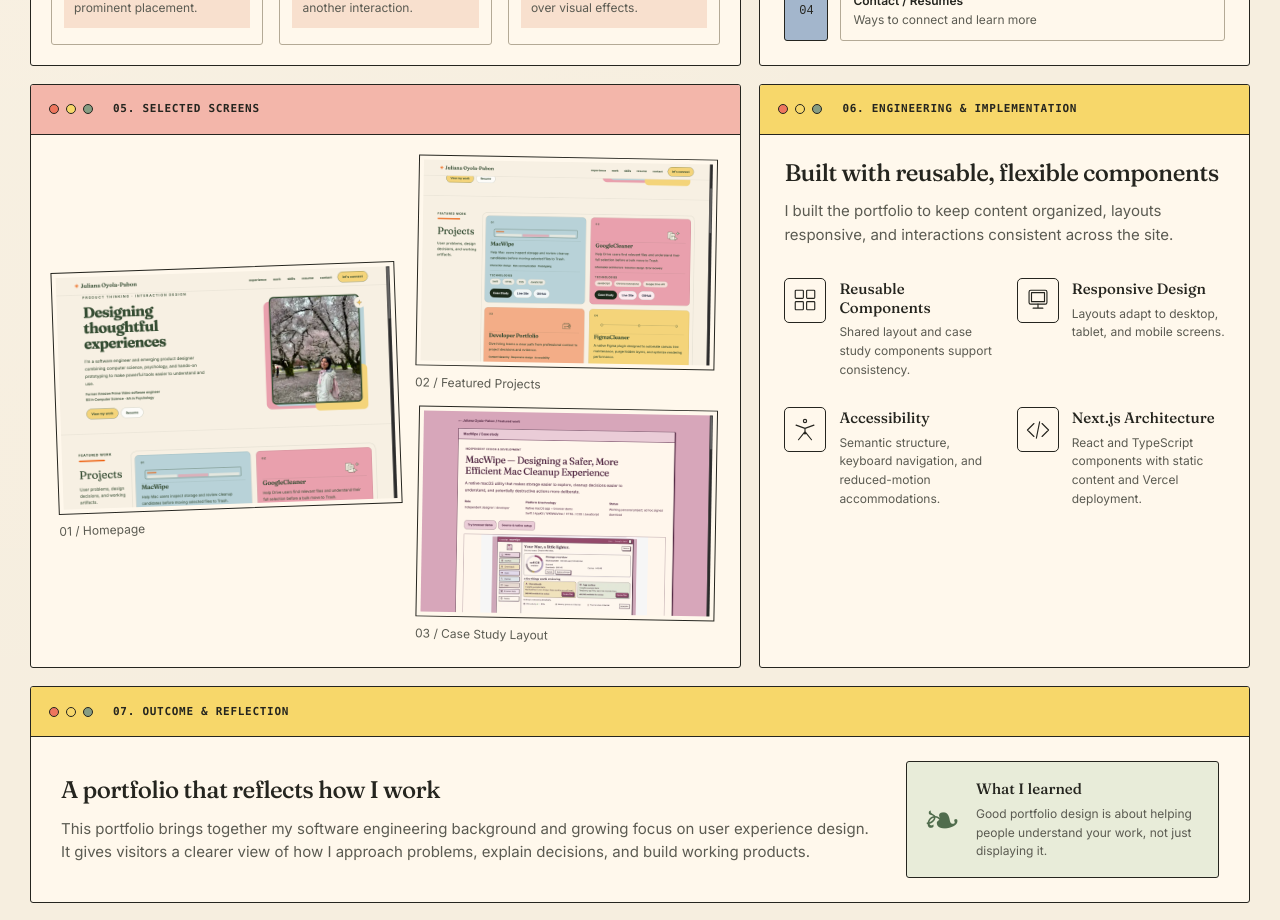
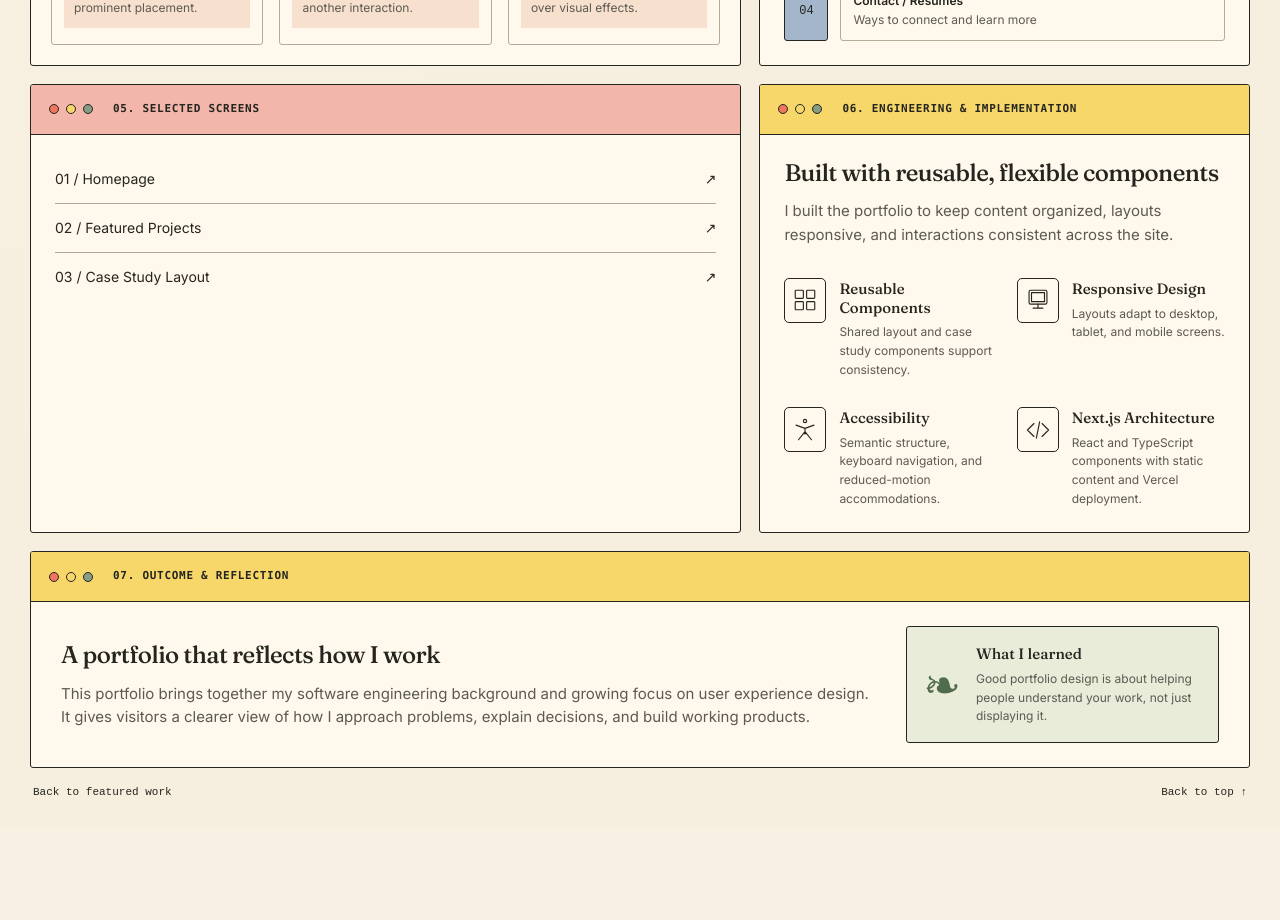
Before and after one commit to julsoyola/juliana-portfolio, a Next.js app in the folder portfolio/: page /work/portfolio in a window 1280 px wide. Shown: the part 1300-2220 px from the top of the page. After the commit the page ends 2126 px from the top, so only its background shows below. Built offline with nearby package versions, Linux system fonts and the light colour scheme.

Commit message:
Replace portfolio screen previews with text links

```diff
--- a/portfolio/components/case-study-archive/CaseStudyArchive.module.css
+++ b/portfolio/components/case-study-archive/CaseStudyArchive.module.css
@@ -302,3 +302,8 @@
   .lowerGrid { grid-template-rows: auto 1fr; row-gap: 0; align-items: stretch; }
   .lowerGrid > .window { display: grid; grid-row: span 2; grid-template-rows: subgrid; }
 }
+
+.screenLinks { list-style: none; margin: 0; padding: 20px 24px; }
+.screenLinks li + li { border-top: 1px solid var(--archive-rule, #b4aa96); }
+.screenLinks a { display: flex; align-items: center; justify-content: space-between; gap: 16px; min-height: 48px; padding: 8px 0; font-size: 14px; }
+.screenLinks a:hover { text-decoration: underline; text-underline-offset: 3px; }
--- a/portfolio/components/case-study-archive/CaseStudyArchive.tsx
+++ b/portfolio/components/case-study-archive/CaseStudyArchive.tsx
@@ -138,9 +138,15 @@ export default function CaseStudyArchive({ study, engineeringDetail, gallerySupp
       </div>
       <div className={styles.lowerGrid}>
         <Window id="selected-screens" number="05" title="Selected Screens" pink>
+          {study.theme === "portfolio" ? <ul className={styles.screenLinks}>
+            {study.screens.map(screen => <li key={"src" in screen ? screen.src : screen.placeholder}>
+              {"src" in screen ? <a href={screen.src}>{screen.caption} <span aria-hidden="true">↗</span></a> : screen.caption}
+            </li>)}
+          </ul> : <>
           <div className={styles.screensGrid}>{study.screens.map(screen => <figure key={"src" in screen ? screen.src : screen.placeholder}>
             {"src" in screen ? <ScreenImage screen={screen} /> : <div className={styles.placeholder} data-placeholder={screen.placeholder} aria-label={screen.caption}><span>Screenshot pending</span></div>}<figcaption>{screen.caption}</figcaption>
           </figure>)}</div>
+          </>}
         </Window>
         <Window id="implementation" number="06" title="Engineering & Implementation">
           <div className={styles.panelBody}>
```
